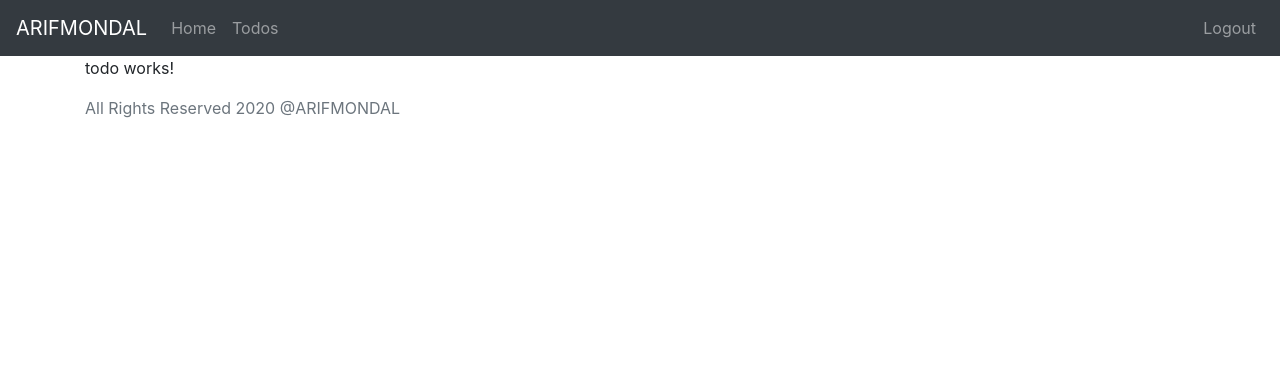
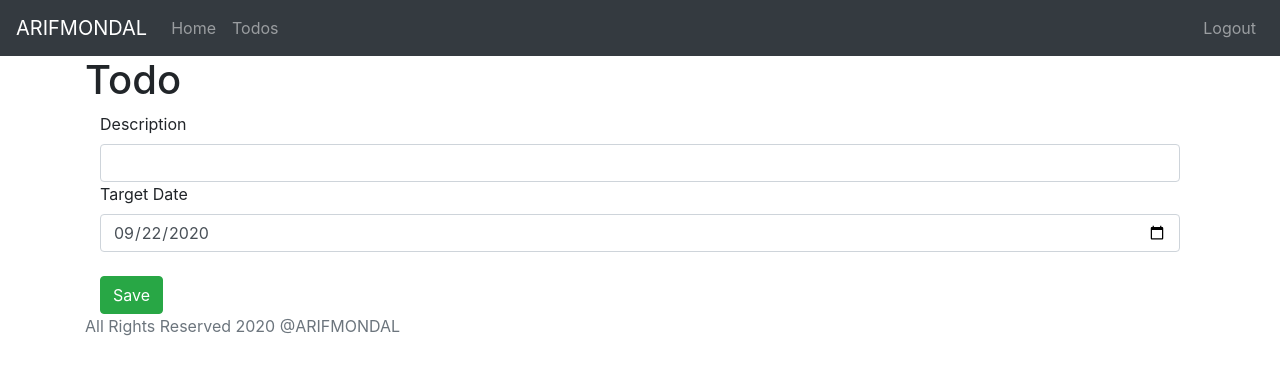
Before and after one commit to arifgit12/todo-webapp, an Angular app in the folder todo-web-app-sb-angular/todo-frontend/: page /todos/1 in a window 1280 px wide. Shown: the top 374 px of the page. Built offline with nearby package versions, Linux system fonts and the light colour scheme; no server answers; sample sign-in values are in the browser's storage.

Commit message:
FE - add todo

```diff
--- a/todo-web-app-sb-angular/todo-frontend/src/app/todo/todo.component.html
+++ b/todo-web-app-sb-angular/todo-frontend/src/app/todo/todo.component.html
@@ -1,3 +1,31 @@
-<p>
-  todo works!
-</p>
+<h1>
+  Todo
+</h1>
+<div class="container">
+  <div class="alert alert-warning" *ngIf="todoForm.dirty && todoForm.invalid">Enter valid values</div>
+  <div class="alert alert-warning" *ngIf="todoForm.dirty && targetDate.invalid">Enter valid Target Date</div>
+  <div class="alert alert-warning" *ngIf="todoForm.dirty && description.invalid">Enter atleast 5 characters in Description</div>
+
+  <form (ngSubmit)="!todoForm.invalid && saveTodo()" #todoForm="ngForm">
+    <fieldset>
+      <label>Description</label>
+      <input type="text"
+        class="form-control"
+        name="description"
+        [(ngModel)]="todo.description"
+        #description="ngModel"
+        required="required" minlength="5">
+    </fieldset>
+    <fieldset>
+      <label>Target Date</label>
+      <input type="date"
+        #targetDate="ngModel"
+        [ngModel]="todo.targetDate | date:'yyyy-MM-dd' "
+        (ngModelChange)="todo.targetDate = $event"
+        class="form-control"
+        name="targetDate" required="required" >
+    </fieldset>
+    <br />
+    <button type="submit" class="btn btn-success">Save</button>
+  </form>
+</div>
--- a/todo-web-app-sb-angular/todo-frontend/src/app/todo/todo.component.ts
+++ b/todo-web-app-sb-angular/todo-frontend/src/app/todo/todo.component.ts
@@ -1,4 +1,7 @@
 import { Component, OnInit } from '@angular/core';
+import { ActivatedRoute, Router } from '@angular/router';
+import { Todo } from '../list-todos/list-todos.component';
+import { TodoDataService } from '../service/data/todo-data.service';
 
 @Component({
   selector: 'app-todo',
@@ -7,9 +10,58 @@ import { Component, OnInit } from '@angular/core';
 })
 export class TodoComponent implements OnInit {
 
-  constructor() { }
+  id: number;
+  todo:Todo;
+
+  constructor(
+    private todoService: TodoDataService,
+    private route: ActivatedRoute,
+    private router: Router
+  ) { }
 
   ngOnInit() {
+    this.id = this.route.snapshot.params['id'];
+    this.todo = new Todo(this.id,'', false, new Date());
+
+    if(this.id != -1) {
+      this.todoService.retrieveTodo('arifmondal', this.id)
+        .subscribe(
+          (response) => {
+            this.todo = response;
+          },
+          (err) => {
+            console.log(err);
+          }
+        );
+    }
   }
 
+  saveTodo() {
+    console.log(this.todo);
+    if(this.id === -1) {
+      // create todo
+      this.todoService.createTodo('arifmondal', this.todo)
+        .subscribe(
+          (response) => {
+            console.log(response);
+            this.router.navigate(['todos']);
+          },
+          (err) => {
+            console.log(err);
+          }
+        );
+    } else {
+      // update todo
+      this.todoService.updateTodo('arifmondal', this.id, this.todo)
+        .subscribe(
+          (response) => {
+            console.log(response);
+            this.router.navigate(['todos']);
+          },
+          (err) => {
+            console.log(err);
+          }
+        );
+    }
+  }
 }
```
